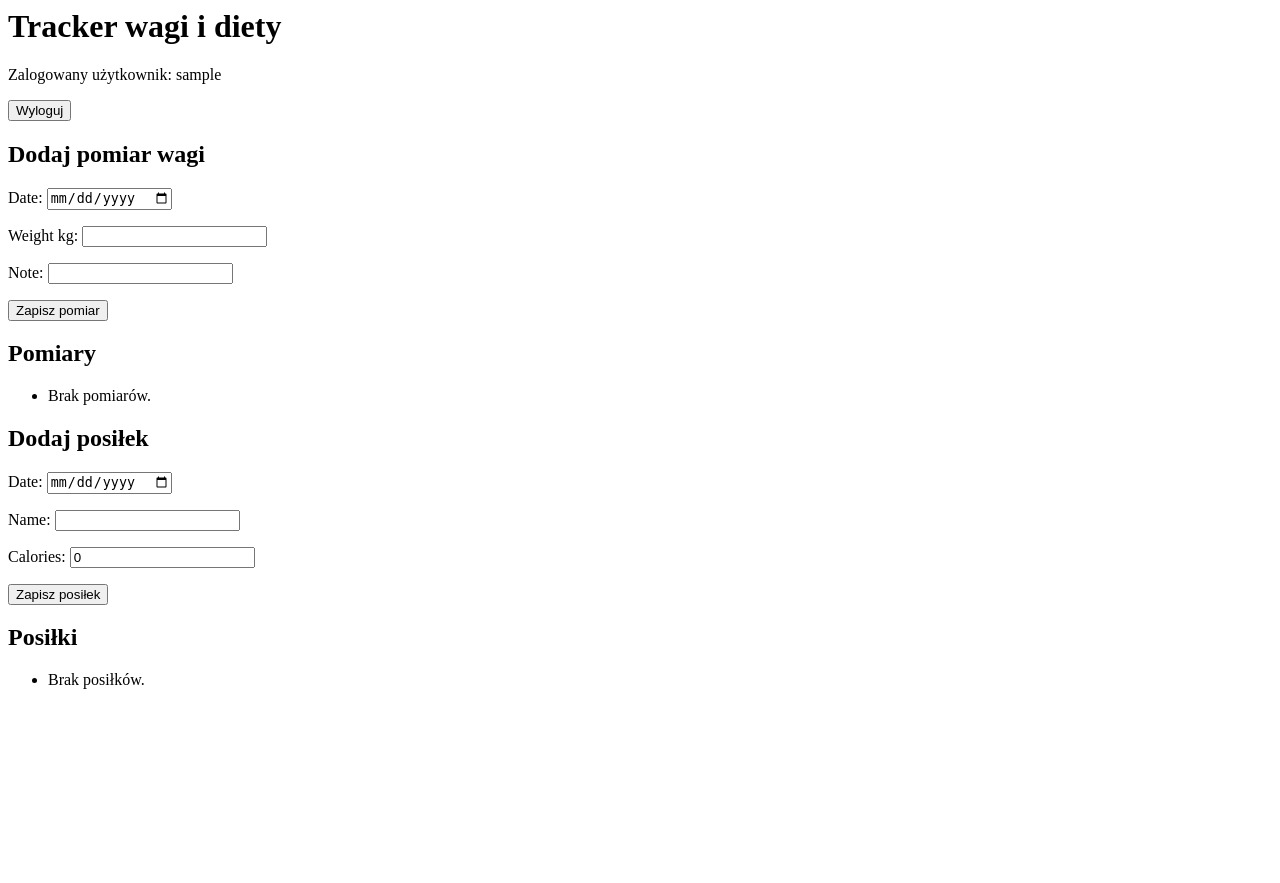
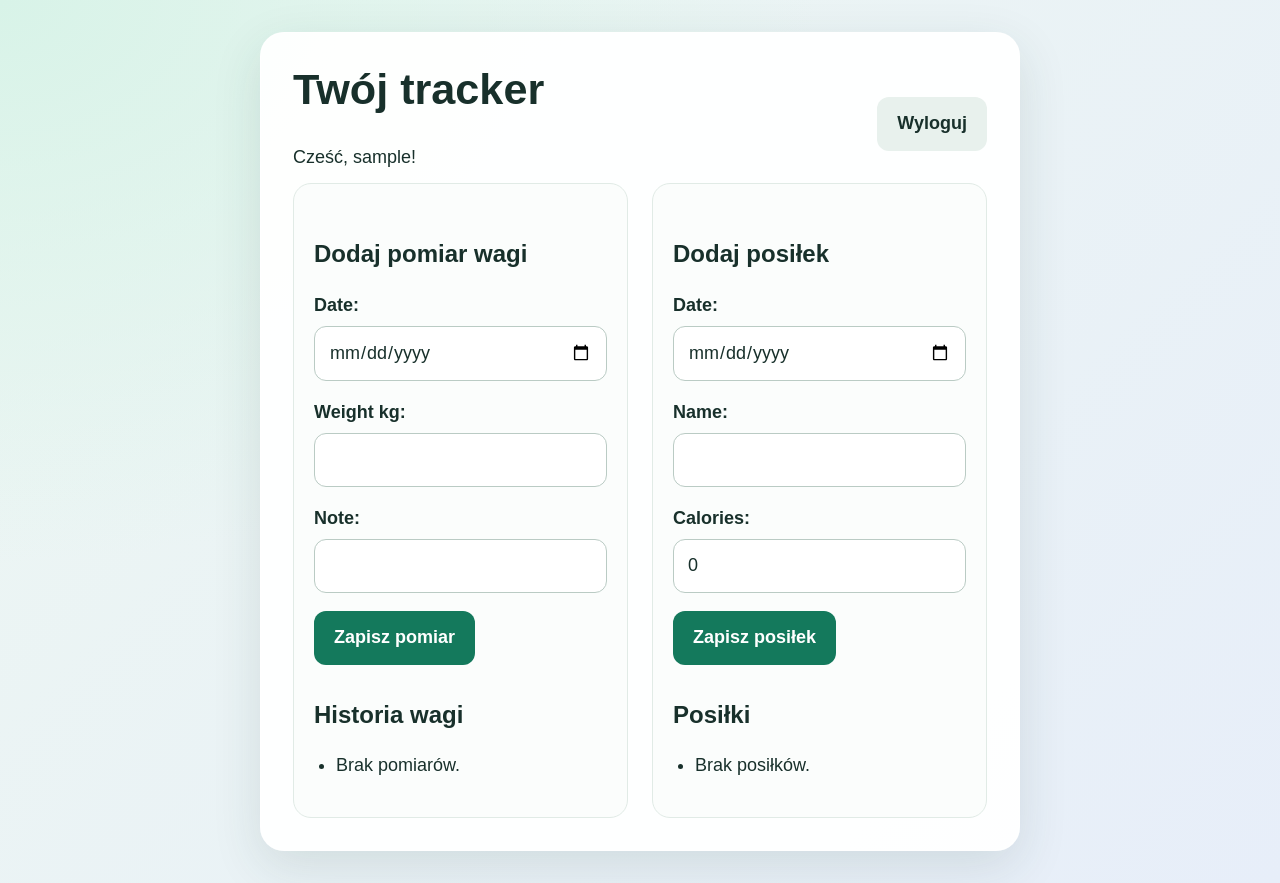
Before and after one commit to bartlomiejkuchnik/tracker, a Django app: page / in a window 1280 px wide. Before the commit the page ends 689 px from the top, so only its background shows below. Run offline with Django 3.2, Linux system fonts and the light colour scheme; the visitor is signed in with stand-in values (Sample User, id 1); data that the repository does not hold is empty.

Commit message:
Add style ccs

```diff
--- /dev/null
+++ b/templates/base.html
@@ -0,0 +1,177 @@
+<!doctype html>
+<html lang="pl">
+<head>
+  <meta charset="utf-8">
+  <meta name="viewport" content="width=device-width, initial-scale=1">
+  <title>{% block title %}Tracker{% endblock %}</title>
+
+  <style>
+    * {
+      box-sizing: border-box;
+    }
+
+    body {
+      margin: 0;
+      min-height: 100vh;
+      padding: 32px 16px;
+      font-family: Arial, sans-serif;
+      font-size: 18px;
+      line-height: 1.5;
+      color: #18302b;
+      background:
+        radial-gradient(ellipse at top left, #d8f3e8 0, transparent 45%),
+        linear-gradient(135deg, #edf7f2, #e7eef9);
+    }
+
+    .container {
+      width: min(100%, 760px);
+      margin: 0 auto;
+      padding: 32px;
+      background: rgba(255, 255, 255, 0.94);
+      border: 1px solid rgba(255, 255, 255, 0.8);
+      border-radius: 24px;
+      box-shadow: 0 16px 50px rgba(35, 65, 55, 0.12);
+    }
+
+    h1 {
+      margin-top: 0;
+      font-size: clamp(2rem, 6vw, 2.7rem);
+      line-height: 1.15;
+    }
+
+    h2 {
+      margin-top: 32px;
+      font-size: 1.5rem;
+    }
+
+    p {
+      margin: 12px 0;
+    }
+
+    a {
+      color: #14795c;
+    }
+
+    form p {
+      margin: 18px 0;
+    }
+
+    label {
+      display: block;
+      margin-bottom: 7px;
+      font-weight: 600;
+    }
+
+    input,
+    select,
+    textarea {
+      display: block;
+      width: 100%;
+      min-height: 54px;
+      padding: 12px 14px;
+      border: 1px solid #bacbc4;
+      border-radius: 12px;
+      background: #fff;
+      color: #18302b;
+      font: inherit;
+    }
+
+    input:focus,
+    select:focus,
+    textarea:focus {
+      outline: 3px solid rgba(20, 121, 92, 0.2);
+      border-color: #14795c;
+    }
+
+    button {
+      min-height: 54px;
+      padding: 12px 20px;
+      border: 0;
+      border-radius: 12px;
+      background: #14795c;
+      color: #fff;
+      font: inherit;
+      font-weight: 700;
+      cursor: pointer;
+    }
+
+    button:hover {
+      background: #0f624a;
+    }
+
+    .secondary-button {
+      background: #e8f1ed;
+      color: #18302b;
+    }
+
+    .secondary-button:hover {
+      background: #dcebe4;
+    }
+
+    .columns {
+      display: grid;
+      grid-template-columns: repeat(2, minmax(0, 1fr));
+      gap: 24px;
+    }
+
+    .section-card {
+      min-width: 0;
+      padding: 20px;
+      border: 1px solid #e1ebe6;
+      border-radius: 18px;
+      background: #fbfdfc;
+    }
+
+    .entry-list {
+      padding-left: 22px;
+    }
+
+    .entry-list li {
+      margin: 10px 0;
+      overflow-wrap: anywhere;
+    }
+
+    .top-bar {
+      display: flex;
+      align-items: center;
+      justify-content: space-between;
+      gap: 16px;
+      flex-wrap: wrap;
+    }
+
+    .errorlist {
+      color: #b42318;
+    }
+
+    @media (max-width: 600px) {
+      body {
+        padding: 12px;
+        font-size: 18px;
+      }
+
+      .container {
+        padding: 22px 18px;
+        border-radius: 18px;
+      }
+
+      .columns {
+        grid-template-columns: 1fr;
+      }
+
+      button {
+        width: 100%;
+      }
+
+      .top-bar form button {
+        width: auto;
+      }
+    }
+  </style>
+</head>
+
+<body>
+  <main class="container">
+    {% block content %}{% endblock %}
+  </main>
+</body>
+</html>
--- a/templates/tracker/dashboard.html
+++ b/templates/tracker/dashboard.html
@@ -1,12 +1,24 @@
-<h1>Tracker wagi i diety</h1>
-<p>Zalogowany użytkownik: {{ request.user.username }}</p>
+{% extends "base.html" %}
+
+{% block title %}Panel — Tracker{% endblock %}
+
+{% block content %}
+<div class="top-bar">
+  <div>
+    <h1>Twój tracker</h1>
+    <p>Cześć, {{ request.user.username }}!</p>
+  </div>
 
   <form method="post" action="{% url 'logout' %}">
     {% csrf_token %}
-  <button type="submit">Wyloguj</button>
+    <button class="secondary-button" type="submit">Wyloguj</button>
   </form>
+</div>
 
+<div class="columns">
+  <section class="section-card">
     <h2>Dodaj pomiar wagi</h2>
+
     <form method="post">
       {% csrf_token %}
       <input type="hidden" name="form_type" value="weight">
@@ -14,16 +26,21 @@
       <button type="submit">Zapisz pomiar</button>
     </form>
 
-<h2>Pomiary</h2>
-<ul>
+    <h2>Historia wagi</h2>
+    <ul class="entry-list">
       {% for entry in weights %}
-    <li>{{ entry.date }} — {{ entry.weight_kg }} kg {{ entry.note }}</li>
+        <li>{{ entry.date }} — <strong>{{ entry.weight_kg }} kg</strong>
+          {% if entry.note %}<br>{{ entry.note }}{% endif %}
+        </li>
       {% empty %}
         <li>Brak pomiarów.</li>
       {% endfor %}
     </ul>
+  </section>
 
+  <section class="section-card">
     <h2>Dodaj posiłek</h2>
+
     <form method="post">
       {% csrf_token %}
       <input type="hidden" name="form_type" value="food">
@@ -32,10 +49,15 @@
     </form>
 
     <h2>Posiłki</h2>
-<ul>
+    <ul class="entry-list">
       {% for entry in foods %}
-    <li>{{ entry.date }} — {{ entry.name }}: {{ entry.calories }} kcal</li>
+        <li>{{ entry.date }} — <strong>{{ entry.name }}</strong>,
+          {{ entry.calories }} kcal
+        </li>
       {% empty %}
         <li>Brak posiłków.</li>
       {% endfor %}
     </ul>
+  </section>
+</div>
+{% endblock %}
```
Also changed, not shown: templates/registration/login.html (+9 -2 lines), templates/registration/signup.html (+8 -1 lines). Lines whose indentation alone changed are shown as unchanged.
